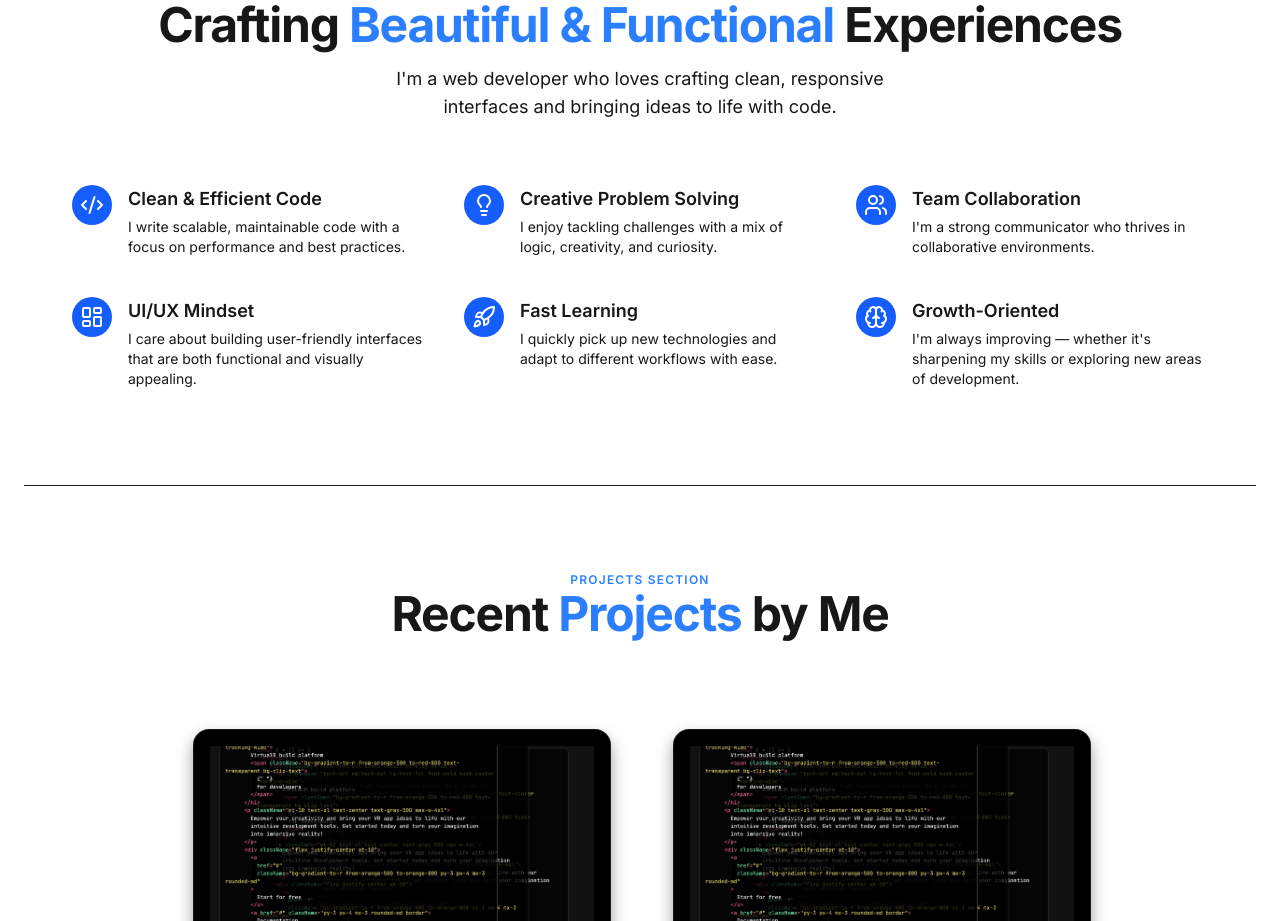
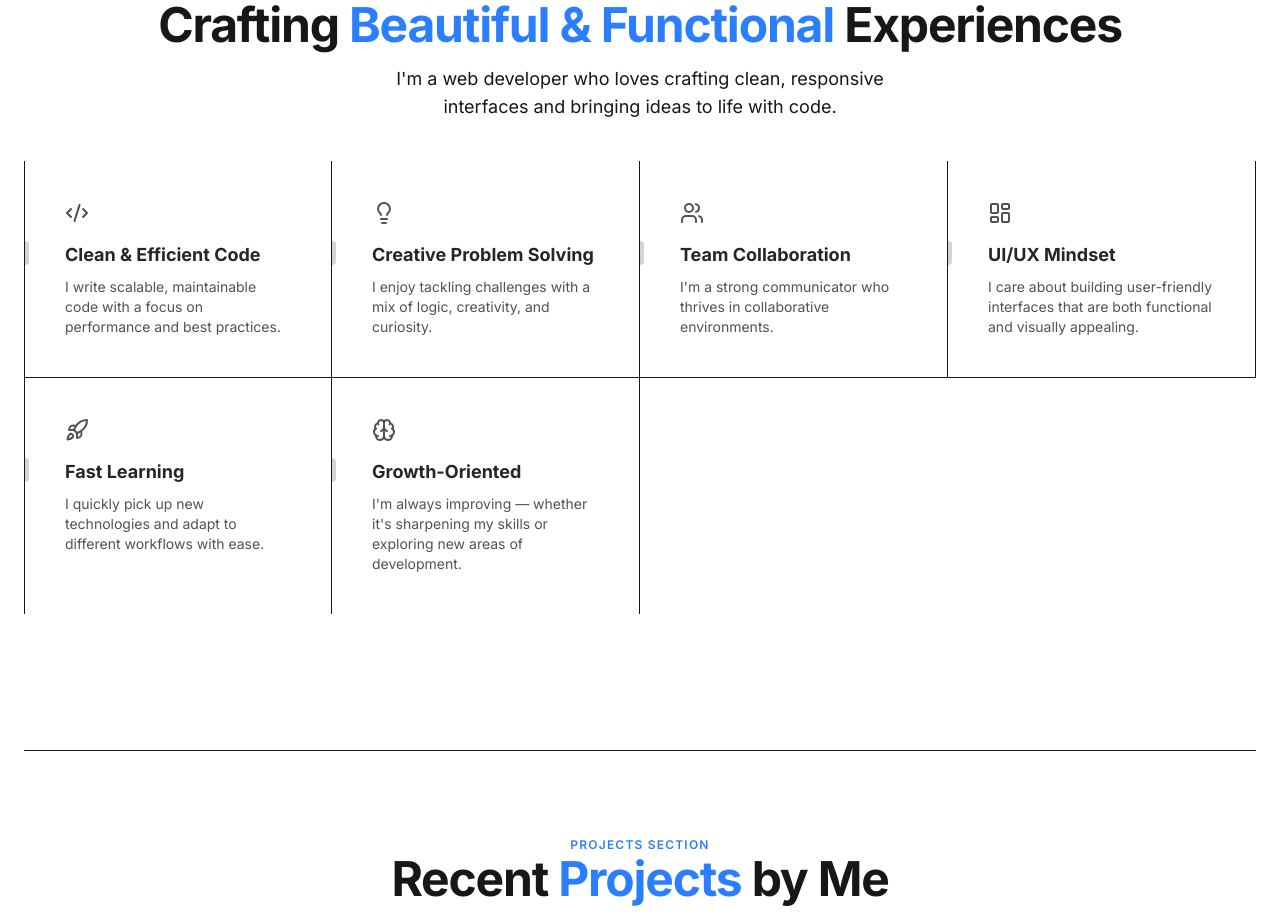
Before and after one commit to AbhijyYdv547/Portfolio1, a Next.js app: page / in a window 1280 px wide. Shown: the part 820-1741 px from the top of the page. Built offline with nearby package versions, Linux system fonts and the light colour scheme.

Commit message:
added-aceternity-about-section

```diff
--- a/components/AboutSection.tsx
+++ b/components/AboutSection.tsx
@@ -1,21 +1,13 @@
-"use client";
+import { features } from "@/constants/index";
+import { cn } from "@/lib/utils";
 
-import { motion } from "framer-motion";
-import { features } from "@/constants/index";
-
-const AboutSection = () => {
+export default function AboutSection() {
   return (
     <section
       id="about"
       className="relative py-24 border-b border-border bg-background text-foreground"
     >
-      <motion.div
-        className="text-center space-y-4 px-4"
-        initial={{ opacity: 0, y: 30 }}
-        whileInView={{ opacity: 1, y: 0 }}
-        transition={{ duration: 0.6 }}
-        viewport={{ once: true }}
-      >
+      <div className="text-center space-y-4 px-4">
         <span className="uppercase text-xs tracking-widest text-blue-500 font-semibold">
           About Me
         </span>
@@ -27,32 +19,54 @@
           I&apos;m a web developer who loves crafting clean, responsive
           interfaces and bringing ideas to life with code.
         </p>
-      </motion.div>
+      </div>
 
-      <div className="mt-16 grid grid-cols-1 sm:grid-cols-2 lg:grid-cols-3 gap-10 px-6 sm:px-12">
+      <div className="grid grid-cols-1 md:grid-cols-2 lg:grid-cols-4  relative z-10 py-10 max-w-7xl mx-auto">
         {features.map((feature, index) => (
-          <motion.div
-            key={index}
-            className="flex items-start space-x-4"
-            initial={{ opacity: 0, y: 20 }}
-            whileInView={{ opacity: 1, y: 0 }}
-            transition={{ delay: index * 0.1, duration: 0.4 }}
-            viewport={{ once: true }}
-          >
-            <div className="bg-blue-600 text-white rounded-full p-2">
-              {feature.icon}
-            </div>
-            <div>
-              <h4 className="text-lg font-semibold">{feature.text}</h4>
-              <p className="text-sm text-muted-foreground mt-1">
-                {feature.description}
-              </p>
-            </div>
-          </motion.div>
+          <About key={feature.title} {...feature} index={index} />
         ))}
       </div>
     </section>
   );
+}
+
+const About = ({
+  title,
+  description,
+  icon,
+  index,
+}: {
+  title: string;
+  description: string;
+  icon: React.ReactNode;
+  index: number;
+}) => {
+  return (
+    <div
+      className={cn(
+        "flex flex-col lg:border-r  py-10 relative group/feature dark:border-neutral-800",
+        (index === 0 || index === 4) && "lg:border-l dark:border-neutral-800",
+        index < 4 && "lg:border-b dark:border-neutral-800",
+      )}
+    >
+      {index < 4 && (
+        <div className="opacity-0 group-hover/feature:opacity-100 transition duration-200 absolute inset-0 h-full w-full bg-gradient-to-t from-neutral-100 dark:from-neutral-800 to-transparent pointer-events-none" />
+      )}
+      {index >= 4 && (
+        <div className="opacity-0 group-hover/feature:opacity-100 transition duration-200 absolute inset-0 h-full w-full bg-gradient-to-b from-neutral-100 dark:from-neutral-800 to-transparent pointer-events-none" />
+      )}
+      <div className="mb-4 relative z-10 px-10 text-neutral-600 dark:text-neutral-400">
+        {icon}
+      </div>
+      <div className="text-lg font-bold mb-2 relative z-10 px-10">
+        <div className="absolute left-0 inset-y-0 h-6 group-hover/feature:h-8 w-1 rounded-tr-full rounded-br-full bg-neutral-300 dark:bg-neutral-700 group-hover/feature:bg-blue-500 transition-all duration-200 origin-center" />
+        <span className="group-hover/feature:translate-x-2 transition duration-200 inline-block text-neutral-800 dark:text-neutral-100">
+          {title}
+        </span>
+      </div>
+      <p className="text-sm text-neutral-600 dark:text-neutral-300 max-w-xs relative z-10 px-10">
+        {description}
+      </p>
+    </div>
+  );
 };
-
-export default AboutSection;
--- a/constants/index.jsx
+++ b/constants/index.jsx
@@ -6,6 +6,7 @@
   Rocket,
   Brain,
 } from "lucide-react";
+import { title } from "process";
 
 export const navItems = [
   { name: "About", link: "#about" },
@@ -91,37 +92,37 @@
 export const features = [
   {
     icon: <Code2 />,
-    text: "Clean & Efficient Code",
+    title: "Clean & Efficient Code",
     description:
       "I write scalable, maintainable code with a focus on performance and best practices.",
   },
   {
     icon: <Lightbulb />,
-    text: "Creative Problem Solving",
+    title: "Creative Problem Solving",
     description:
       "I enjoy tackling challenges with a mix of logic, creativity, and curiosity.",
   },
   {
     icon: <Users />,
-    text: "Team Collaboration",
+    title: "Team Collaboration",
     description:
       "I'm a strong communicator who thrives in collaborative environments.",
   },
   {
     icon: <LayoutDashboard />,
-    text: "UI/UX Mindset",
+    title: "UI/UX Mindset",
     description:
       "I care about building user-friendly interfaces that are both functional and visually appealing.",
   },
   {
     icon: <Rocket />,
-    text: "Fast Learning",
+    title: "Fast Learning",
     description:
       "I quickly pick up new technologies and adapt to different workflows with ease.",
   },
   {
     icon: <Brain />,
-    text: "Growth-Oriented",
+    title: "Growth-Oriented",
     description:
       "I'm always improving — whether it's sharpening my skills or exploring new areas of development.",
   },
```
